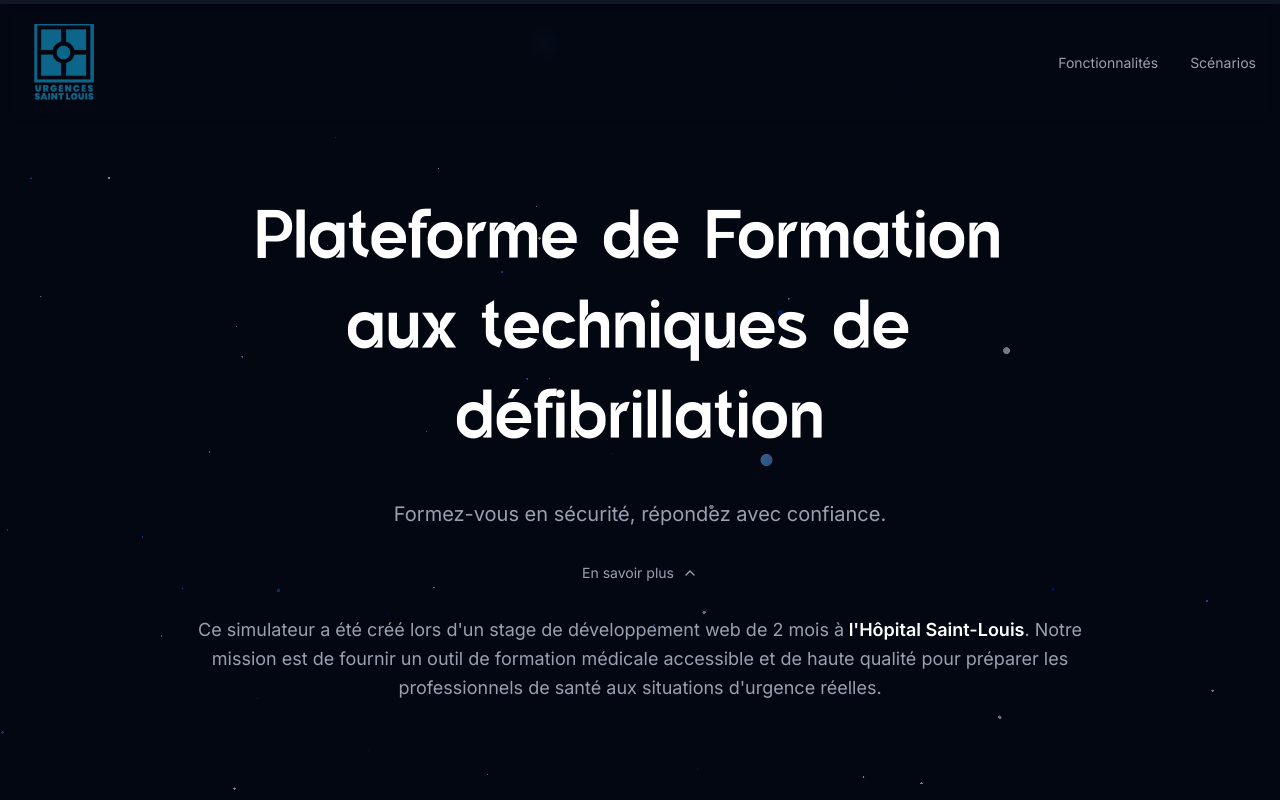
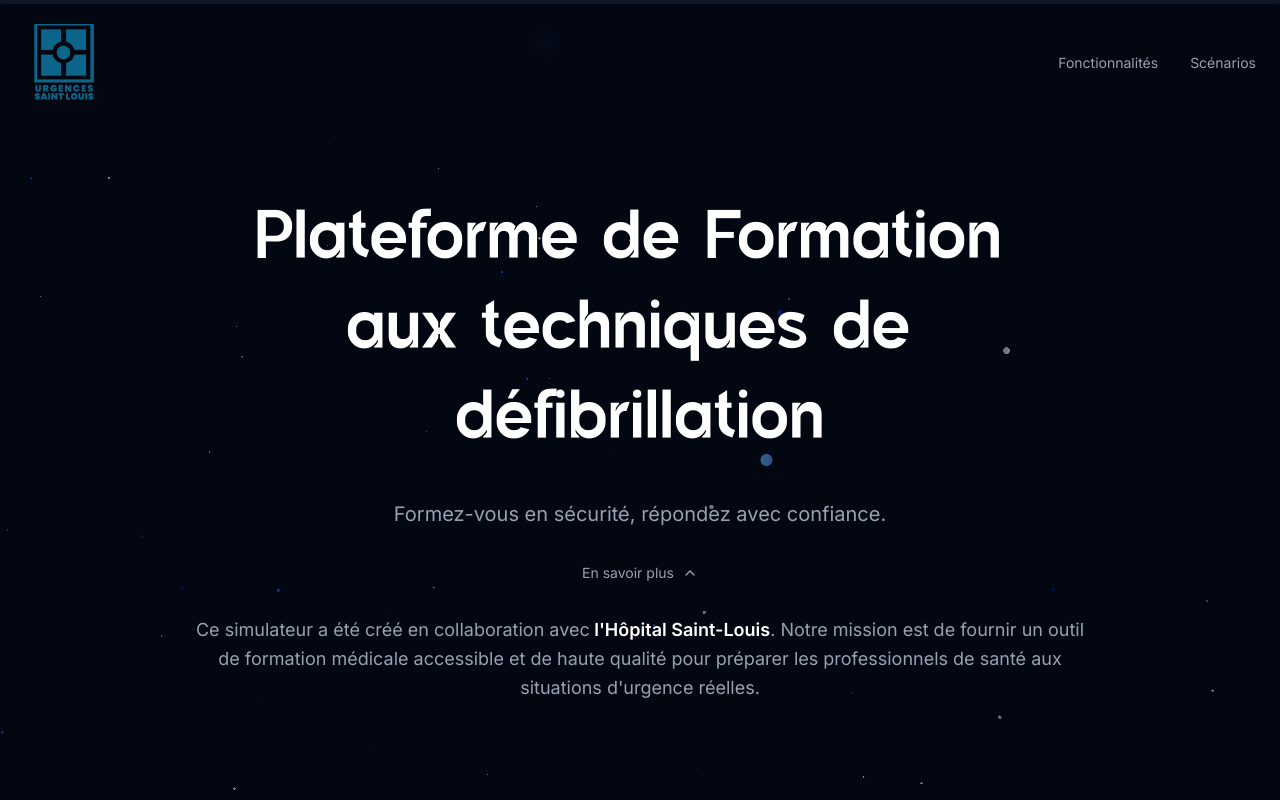
Before and after one commit to Samouz75/Defib_simulation, a Next.js app: page / in a window 1280 px wide. Both pictures are taken after a click on the button "En savoir plus". Shown: the top 800 px of the page. Built offline with nearby package versions, Linux system fonts and the light colour scheme.

Commit message:
Update LandingPage description

```diff
--- a/src/app/page.tsx
+++ b/src/app/page.tsx
@@ -171,8 +171,7 @@ export default function LandingPage() {
             }`}
           >
             <p className="text-gray-400 text-base md:text-lg leading-relaxed">
-              Ce simulateur a été créé lors d'un stage de développement web de 2
-              mois à
+              Ce simulateur a été créé en collaboration avec
               <span className="text-white font-semibold">
                 {" "}
                 l'Hôpital Saint-Louis
```
